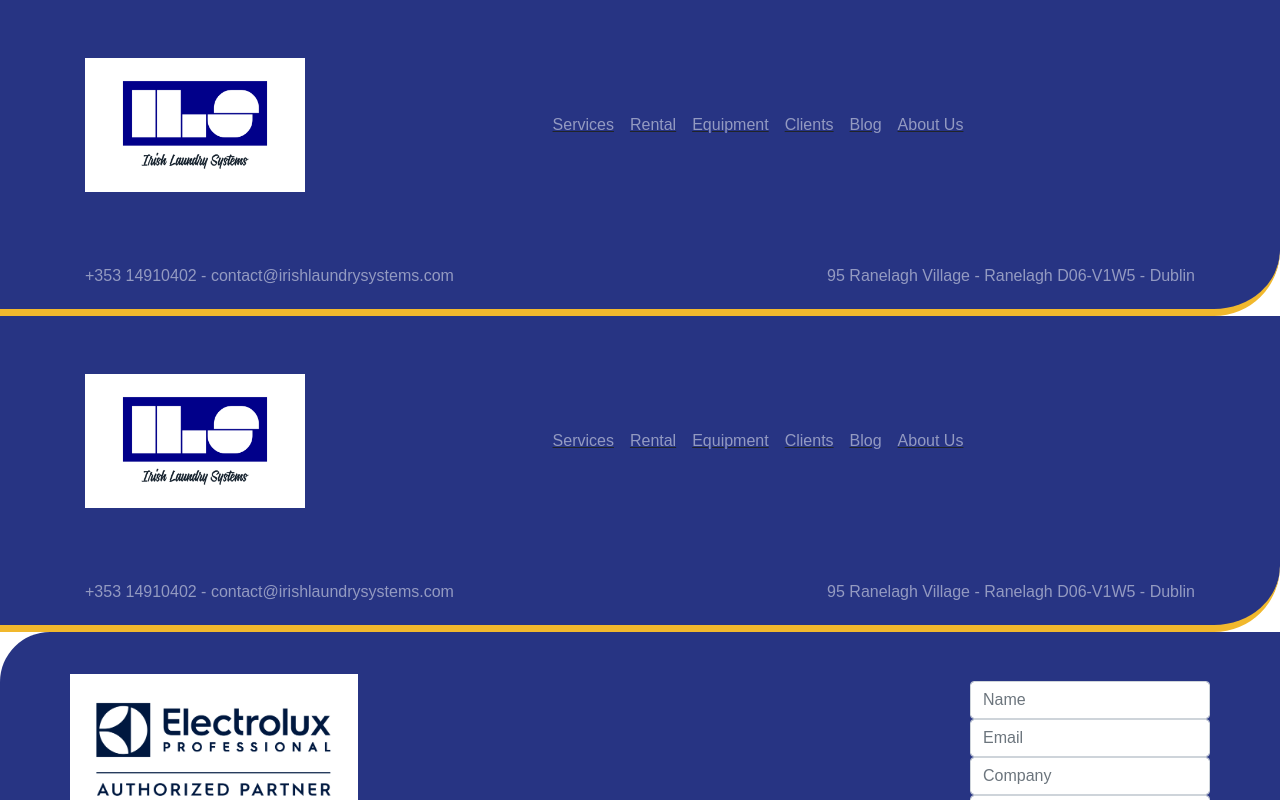
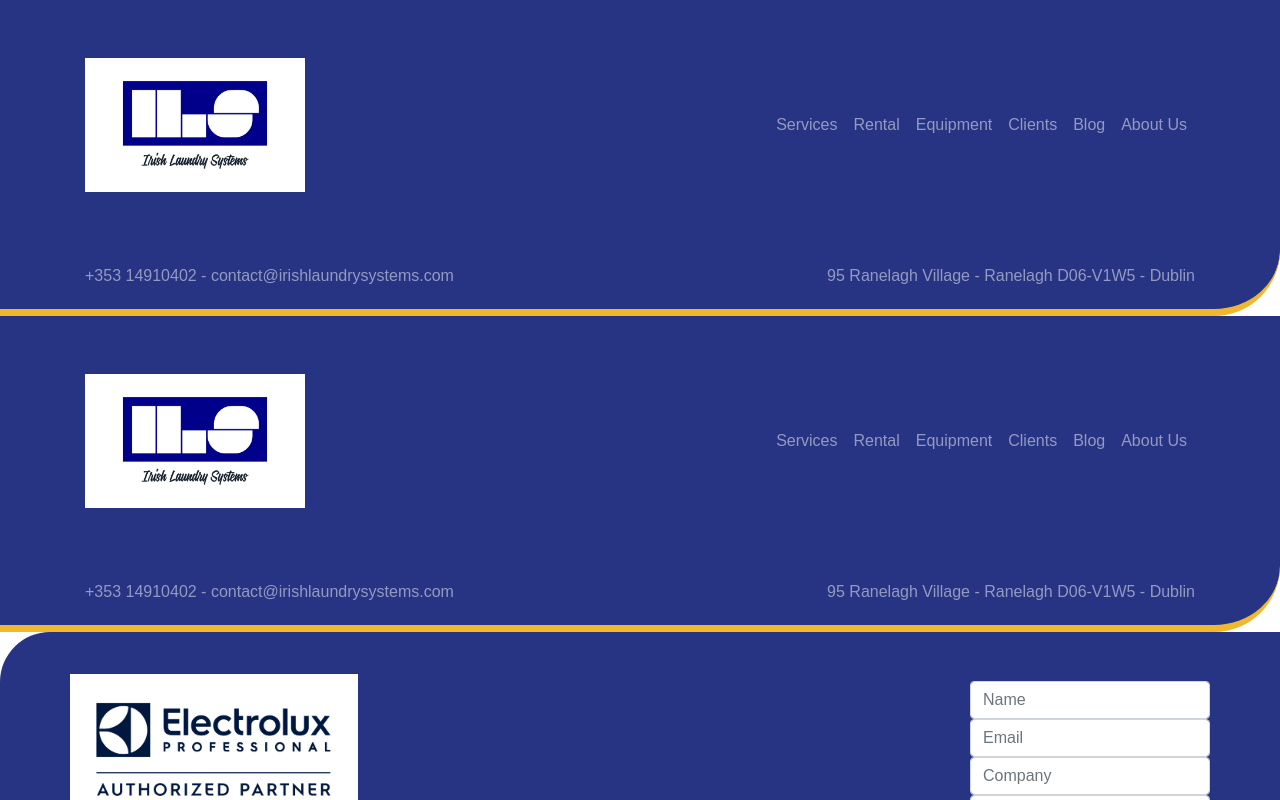
Before and after one commit to RaphaelQSmith/irish-laundry-system, a Next.js app: page /components/Header in a window 1280 px wide. Shown: the top 800 px of the page. Built offline with nearby package versions, Linux system fonts and the light colour scheme.

Commit message:
Fixing header

```diff
--- a/pages/_app.tsx
+++ b/pages/_app.tsx
@@ -14,4 +14,7 @@ function MyApp({ Component, pageProps }: AppProps) {
     </div>
   )
 }
+// module.exports = {
+//   poweredByHeader: false,
+// }
 export default MyApp
--- a/pages/components/Header.tsx
+++ b/pages/components/Header.tsx
@@ -18,7 +18,7 @@ export default function Header() {
                 }}>
                 <Container>
                     <Navbar.Brand href="/"><img style={{ width: "220px" }} src="/logo_size.jpg" alt="" /></Navbar.Brand>
-                    <Navbar.Collapse style={{ fontSize: "12pt",justifyContent: "center", textDecoration:"underline" }} id="responsive-navbar-nav">
+
                         <Nav className="ms-auto">
                             <Nav.Link style={{color: "white !important"}} href="/services">Services</Nav.Link>
                             <Nav.Link style={{color: "white !important"}} href="/rental">Rental</Nav.Link>
@@ -27,8 +27,7 @@ export default function Header() {
                             <Nav.Link style={{color: "white !important"}} href="/blog">Blog</Nav.Link>
                             <Nav.Link style={{color: "white !important"}} href="/aboutus">About Us</Nav.Link>
                         </Nav>
-                    </Navbar.Collapse>
-                    <Navbar.Toggle aria-controls="responsive-navbar-nav" />
+                    {/* <Navbar.Toggle aria-controls="responsive-navbar-nav" /> */}
                 </Container>
             </Navbar>
             <Navbar collapseOnSelect expand="lg" variant="dark" style={{
```
